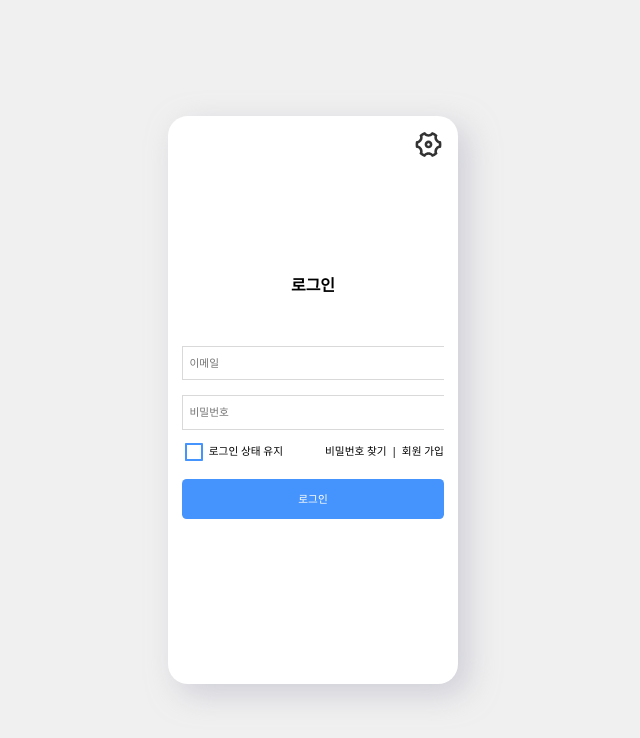
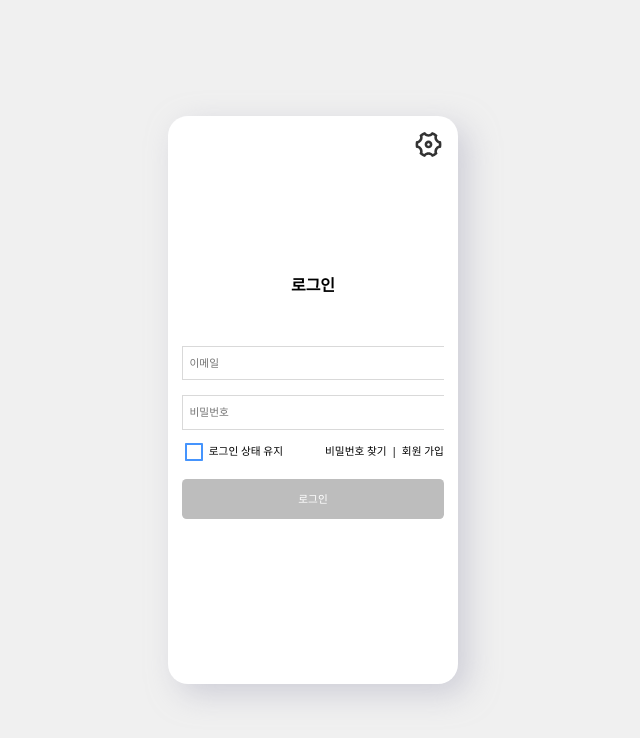
Before and after one commit to FairPay-Proj/fairpay, a Next.js app: page /login in a window 1280 px wide. Shown: the top 738 px of the page, without its empty margins (327-967 px from the left). Built offline with nearby package versions, Linux system fonts and the light colour scheme.

Commit message:
Fix: 로그인 시 id, password validation 추가 - 이메일 형식 - 비밀번호 입력 여부 - validation 통과 시에만 로그인 버튼 누를수 있도록 함

```diff
--- a/app/(route)/login/page.tsx
+++ b/app/(route)/login/page.tsx
@@ -18,7 +18,8 @@ const TextWrap = styled.span<{cursor?: boolean}>`
 
 export default function Login() {
   const router = useRouter();
-  const {control, register, handleSubmit} = useForm();
+  const {control, register, handleSubmit, formState} = useForm({mode: "onChange"});
+  const {isValid} = formState;
 
   const login = (data) => {
     console.log("data : ", data);
@@ -51,7 +52,13 @@ export default function Login() {
               type="text"
               $variant="all"
               placeholder="이메일"
-              validation={{required: "이메일을 입력해 주세요."}}
+              validation={{
+                required: "이메일을 입력해 주세요.",
+                pattern: {
+                  value: /^[a-zA-Z0-9._%+-]+@[a-zA-Z0-9.-]+\.[a-zA-Z]{2,}$/,
+                  message: "유효한 이메일 형식을 입력해 주세요.",
+                },
+              }}
               register={register}
             />
             <FormInput
@@ -90,7 +97,9 @@ export default function Login() {
             </FlexBox>
           </FlexBox>
         </FlexBox>
-        <Button onClick={handleSubmit(login)}>로그인</Button>
+        <Button onClick={handleSubmit(login)} $variant={isValid ? "active" : "inActive"}>
+          로그인
+        </Button>
       </FlexBox>
     </MainContent>
   );
```
